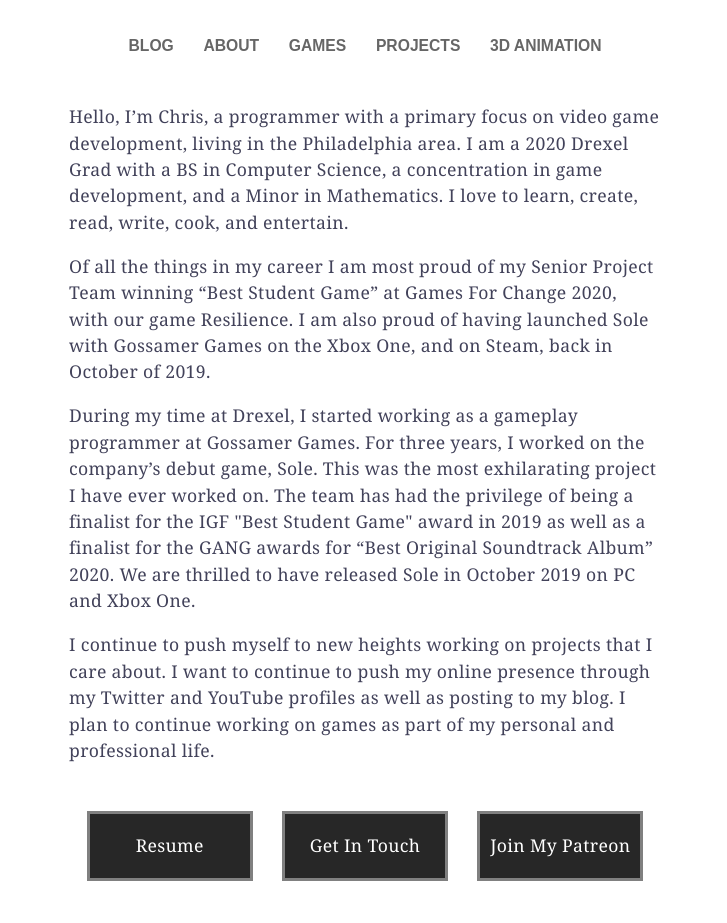
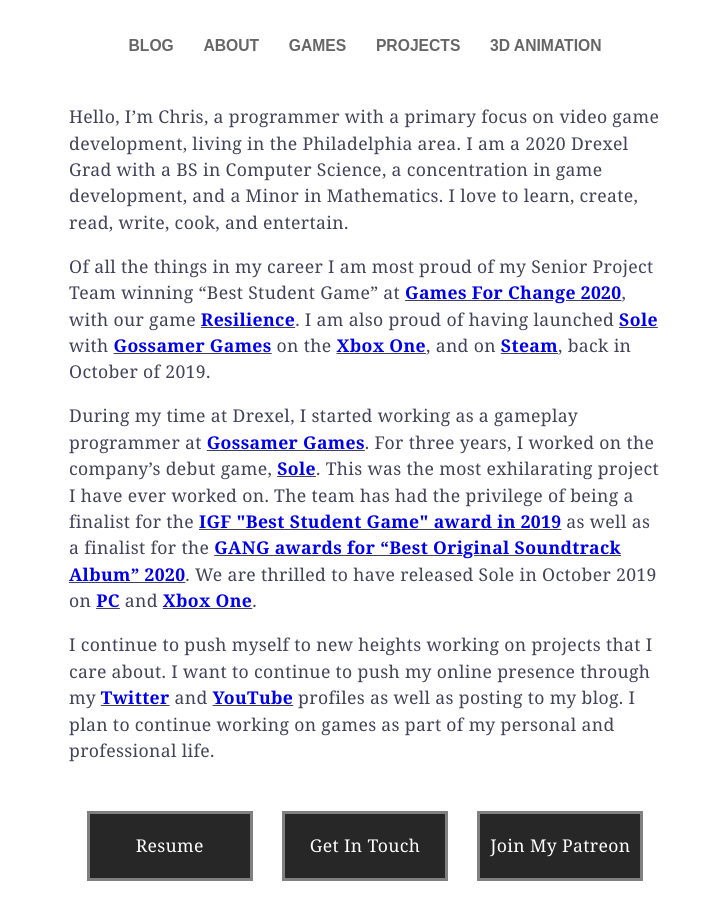
Before and after one commit to cjm399/personalSite, a plain HTML site: page index.html in a window 1280 px wide. Shown: the part 163-1086 px from the top of the page, without its empty margins (275-1002 px from the left). Drawn offline with Linux system fonts and the light colour scheme.

Commit message:
Adding links back into the main pages.

```diff
--- a/index.html
+++ b/index.html
@@ -23,22 +23,27 @@
             create, read, write, cook, and entertain.</p>
 
             <p>Of all the things in my career I am most proud of my Senior Project Team winning
-            “Best Student Game” at Games For Change 2020, with our game Resilience. I am also proud
-            of having launched Sole with Gossamer Games on the Xbox One, and on Steam, back in October of 2019.</p>
+            “Best Student Game” at <u><b><a href="http://festival.gamesforchange.org/">Games For Change 2020</a></b></u>, with our game
+            <u><b><a href="https://www.sungrazerstudio.com/">Resilience</a></b></u>. I am also proud of having launched
+            <u><b><a href="http://gossamer.games/games/sole/">Sole</a></b></u> with <u><b><a href="http://gossamer.games/">Gossamer Games</a></b></u>
+             on the <u><b><a href="https://www.microsoft.com/en-us/p/sle/9N3JT7B78L9L?activetab=pivot%3Aoverviewtab">Xbox One</a></b></u>,
+             and on <u><b><a href="https://store.steampowered.com/app/696280/SOLE/">Steam</a></b></u>, back in October of 2019.</p>
 
-            <p>During my time at Drexel, I started working as a gameplay programmer at Gossamer Games.
-            For three years, I worked on the company’s debut game, Sole. This was the most exhilarating
-            project I have ever worked on. The team has had the privilege of being a finalist for the IGF
-            "Best Student Game" award in 2019 as well as a finalist for the GANG awards for
-            “Best Original Soundtrack Album” 2020. We are thrilled to have released Sole in October 2019 on PC and Xbox One.</p>
+            <p>During my time at Drexel, I started working as a gameplay programmer at <u><b><a href="http://gossamer.games/">Gossamer Games</a></b></u>.
+            For three years, I worked on the company’s debut game, <u><b><a href="http://gossamer.games/games/sole/">Sole</a></b></u>. This was the most exhilarating
+            project I have ever worked on. The team has had the privilege of being a finalist for the <u><b><a href="http://igf.com/article/2019-independent-games-festival-reveals-years-finalists">IGF
+            "Best Student Game" award in 2019</a></b></u> as well as a finalist for the <u><b><a href="https://www.audiogang.org/18th-annual-g-a-n-g-awards-nominees/">GANG awards for “Best Original Soundtrack
+            Album” 2020</a></b></u>. We are thrilled to have released Sole in October 2019 on <u><b><a href="https://store.steampowered.com/app/696280/SOLE/">PC</a></b></u>
+             and <u><b><a href="https://www.microsoft.com/en-us/p/sle/9N3JT7B78L9L?activetab=pivot%3Aoverviewtab">Xbox One</a></b></u>.</p>
 
             <p>I continue to push myself to new heights working on projects that I care about.
-            I want to continue to push my online presence through my Twitter and YouTube profiles as well
-            as posting to my blog. I plan to continue working on games as part of my personal and professional life.</p>
+            I want to continue to push my online presence through my <u><b><a href="https://twitter.com/_sr_real">Twitter</a></b></u>
+            and <u><b><a href="https://www.youtube.com/channel/UCXebYIzImGv9r-pqPG2drAQ">YouTube</a></b></u> profiles as well as posting to my blog. I plan to
+            continue working on games as part of my personal and professional life.</p>
 
         </div>
         <div align="center"  style="margin:3em 0;">
-            <a href="https://static1.squarespace.com/static/5c8fe0652727be76a540eff5/t/60b7a9361094591797b296c9/1622649142304/5_19_2021_Resume.pdf" target="_blank"><div class="rectangle">
+            <a href="files/resume_Chris_McCole.pdf" target="_blank"><div class="rectangle">
                 <p class="white">Resume</p>
             </div></a>
             <a href="mailto: chrismccole1@gmail.com" target="_blank"><div class="rectangle">
@@ -62,7 +67,7 @@
             <a class="none-link" href="https://github.com/cjm399" target="_blank">
                 <img src="images/github.png" class="social">
             </a>
-            <a class="none-link" href="https://www.youtube.com/channel/UCXebYIzImGv9r-pqPG2drAQ?view_as=subscriber" target="_blank">
+            <a class="none-link" href="https://www.youtube.com/channel/UCXebYIzImGv9r-pqPG2drAQ" target="_blank">
                 <img src="images/youtube.png" class="social">
             </a>
         </div>
--- a/mystyle.css
+++ b/mystyle.css
@@ -72,7 +72,6 @@
 .title
 {
     font-size : 5em;
-    color : #000000;
     font-family : Verdana,sans-serif;
 }
 .header
```
Also changed, not shown: 3d-anim.html (+1 -1 lines), blog.html (+1 -1 lines), blog/refactor-ai-resilience.html (+2 -2 lines), games.html (+1 -1 lines), projects.html (+1 -1 lines), 1 other file.
